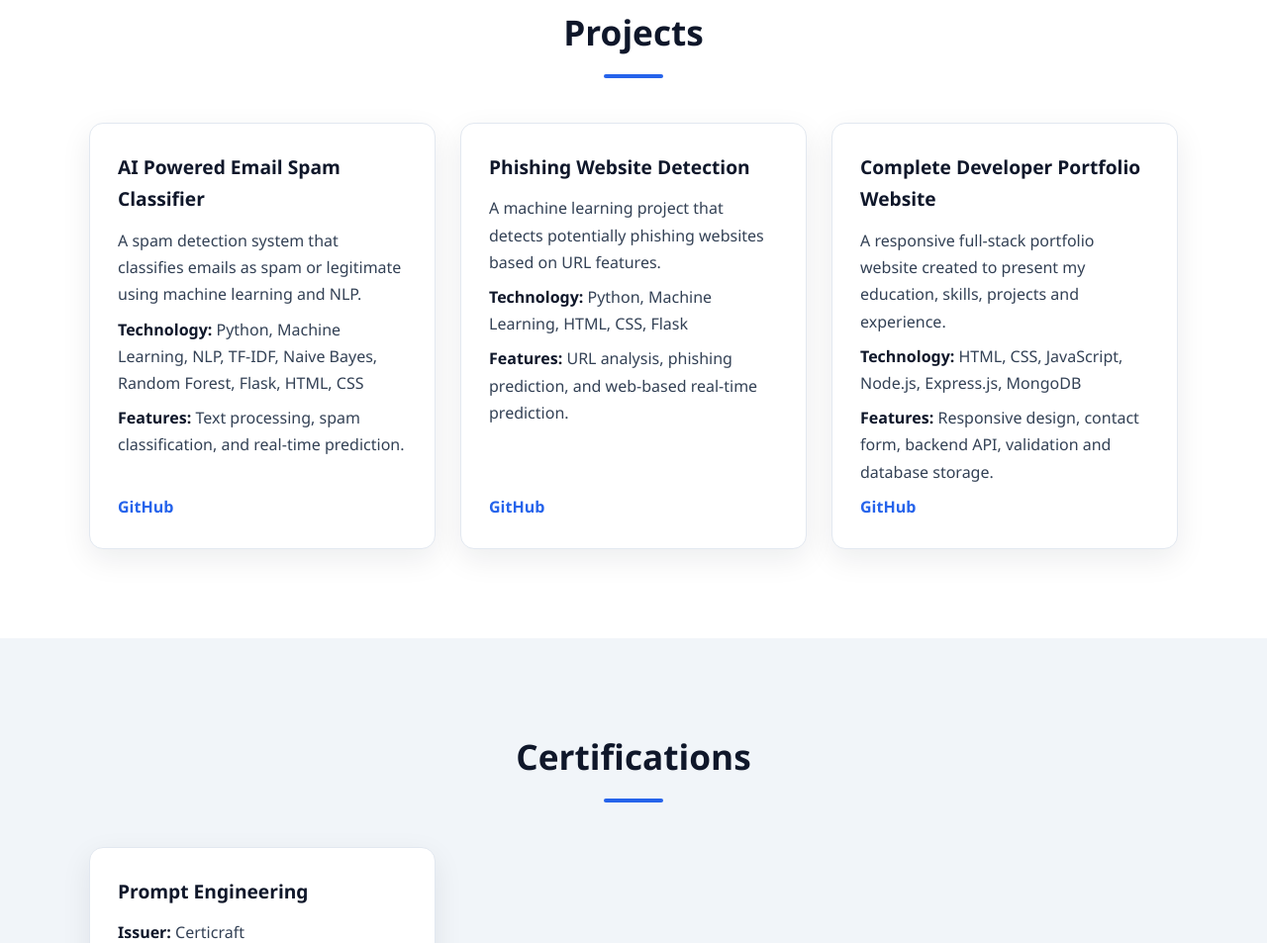
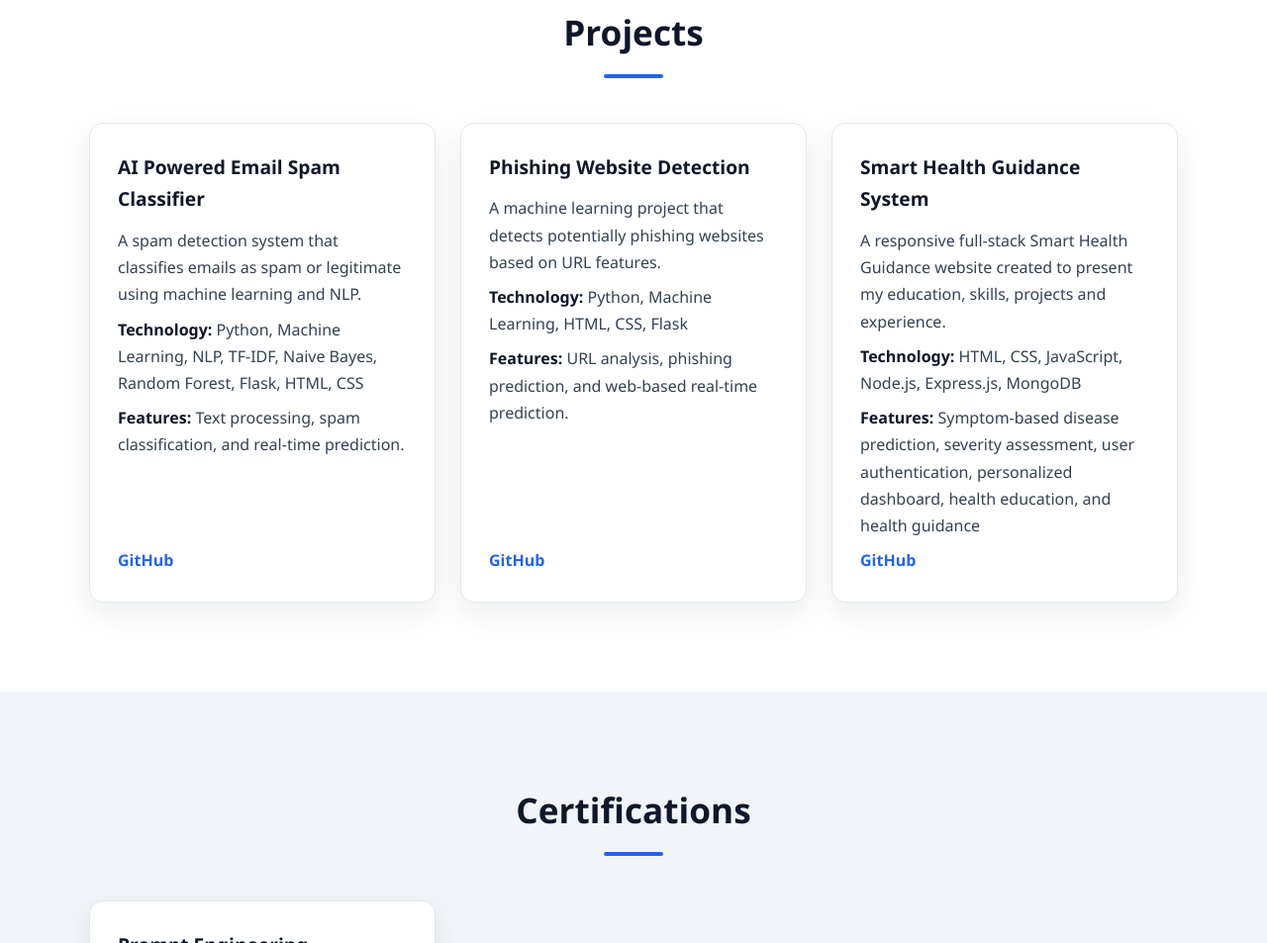
Before and after one commit to Sabiya1304/SabiyaShaikh_Assignment1_FullStackDevelopment, a plain HTML site: page frontend/index.html in a window 1280 px wide. Shown: the part 2872-3825 px from the top of the page at 99% size. Drawn offline with Linux system fonts and the light colour scheme.

Commit message:
Update index.html

```diff
--- a/frontend/index.html
+++ b/frontend/index.html
@@ -404,11 +404,11 @@
                 <article class="card">
 
                     <h3>
-                        Complete Developer Portfolio Website
+                        Smart Health Guidance System
                     </h3>
 
                     <p>
-                        A responsive full-stack portfolio website created to
+                        A responsive full-stack Smart Health Guidance website created to
                         present my education, skills, projects and experience.
                     </p>
 
@@ -420,8 +420,9 @@
 
                     <p>
                         <strong>Features:</strong>
-                        Responsive design, contact form,
-                        backend API, validation and database storage.
+                       Symptom-based disease prediction, severity assessment,
+                       user authentication, personalized dashboard, health
+                       education, and health guidance
                     </p>
 
                     <a
```
